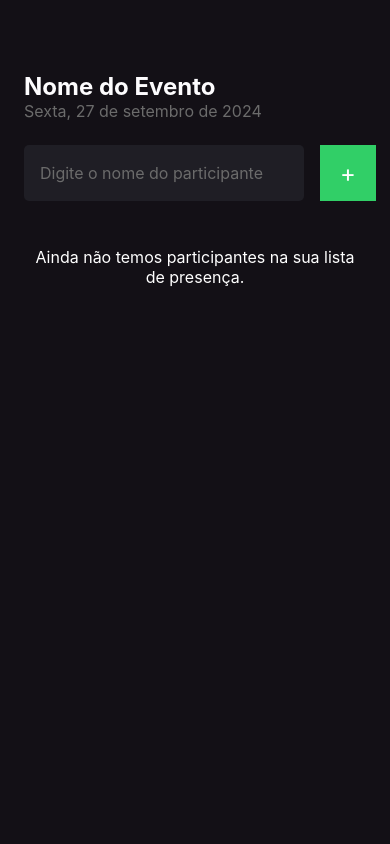
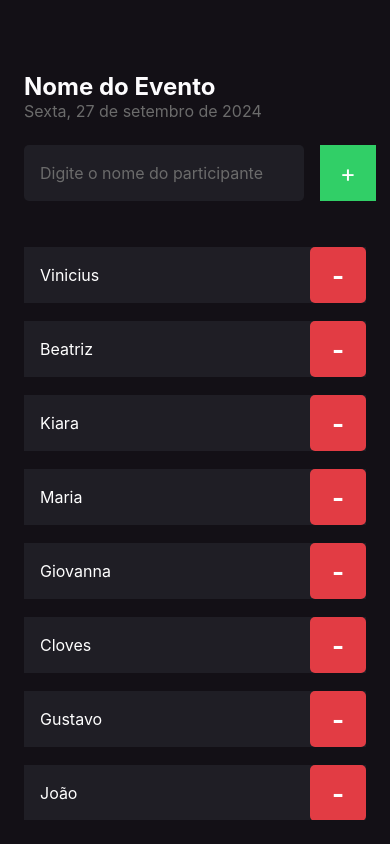
Before and after one commit to viniciusxsousa/imhere, a React Native app: screen / in a window 390 px wide. Built offline with nearby package versions, Linux system fonts and the light colour scheme.

Commit message:
adicionando alertas aos botões

```diff
--- a/App.tsx
+++ b/App.tsx
@@ -2,6 +2,6 @@ import { Home } from './src/screens/Home';
 
 export default function App() {
   return (
-    <Home/>
+      <Home/>
   );
 }
--- a/src/components/Participants/index.tsx
+++ b/src/components/Participants/index.tsx
@@ -4,15 +4,19 @@ import { styles } from "./styles"
 
 type Props = {
     name: string,
+    remove: () => void,
 }
 
-export function Participants({name}: Props) {
+export function Participants({name, remove}: Props) {
     return (
         <View style={styles.container}>
             <Text style={styles.name} >
                 {name}
             </Text>
-            <TouchableOpacity style={styles.button} >
+            <TouchableOpacity
+                style={styles.button}
+                onPress={remove}
+            >
                 <Text style={styles.btnText} >-</Text>
             </TouchableOpacity>
         </View>
--- a/src/screens/Home/index.tsx
+++ b/src/screens/Home/index.tsx
@@ -1,4 +1,4 @@
-import { View, Text, TextInput, TouchableOpacity, FlatList } from "react-native"
+import { View, Text, TextInput, TouchableOpacity, FlatList, Alert } from "react-native"
 
 import { Participants } from "../../components/Participants";
 
@@ -8,7 +8,18 @@ export function Home() {
     const participants = ['Vinicius', 'Beatriz', 'Kiara', 'Maria', 'Giovanna', 'Cloves', 'Gustavo', 'João', 'Pablo', 'Erika']
 
     function handllerAddParticipant() {
-        console.log('Participante adicionado');
+        Alert.alert('Participante', 'Participante adicionado com sucesso');
+    }
+
+    function handllerRemoveParticipant(name: string) {
+      Alert.alert('Participante', `Você gostaria de remover o participante ${name}?`, [
+        {
+          text: 'Sim'
+        },
+        {
+          text: 'Não'
+        }
+      ])
     }
 
     return(
@@ -32,10 +43,13 @@ export function Home() {
         </View>
 
         <FlatList
-          data={[]}
+          data={participants}
           keyExtractor={item => item}
           renderItem={({item}) => (
-            <Participants  name={item}/>
+            <Participants
+              name={item}
+              remove={() => handllerRemoveParticipant(item)}
+            />
           )}
           showsVerticalScrollIndicator={false}
           ListEmptyComponent={() => (
```
